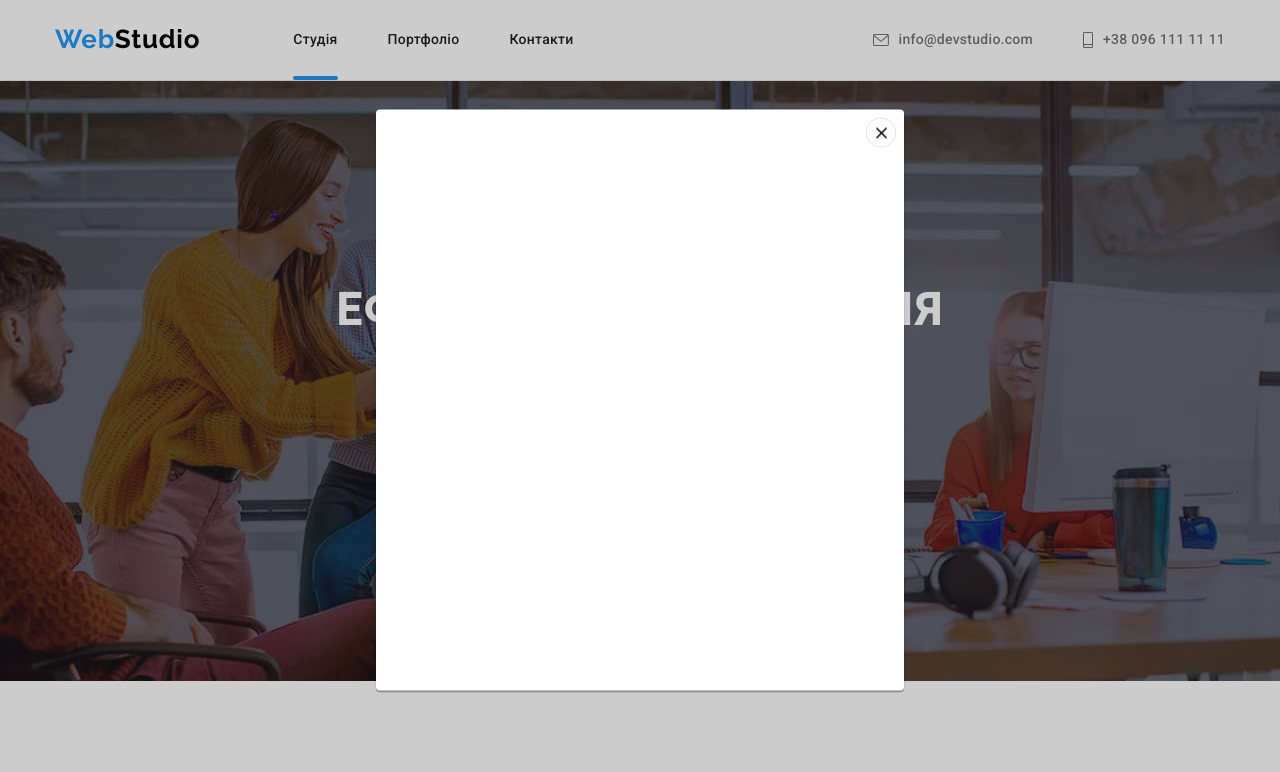
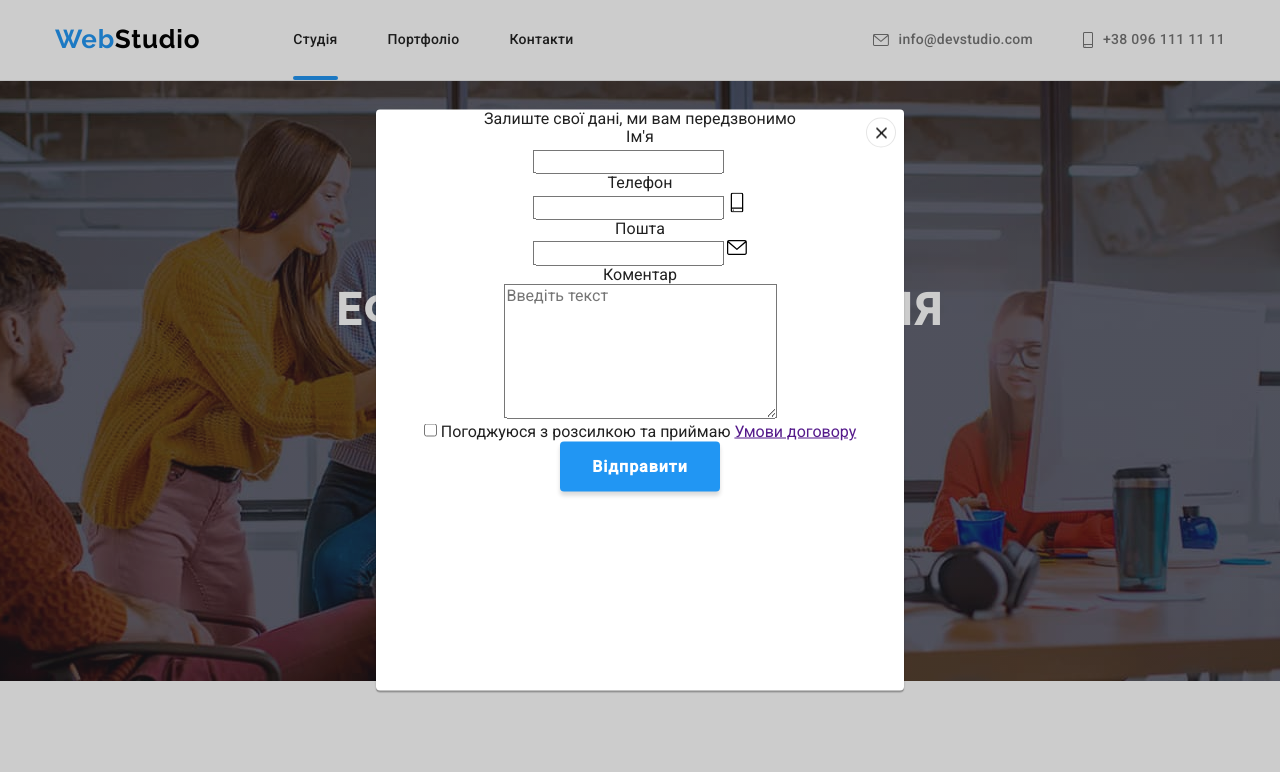
Before and after one commit to AndriiStepanchuk/goit-markup-hw-5, a plain HTML site: page index.html in a window 1280 px wide. Both pictures are taken after a click on the button "Замовити послугу". Shown: the top 772 px of the page. Drawn offline with nearby package versions, Linux system fonts and the light colour scheme.

Commit message:
Html for forms
Adding 2 forms: modal and subscription

```diff
--- a/css/styles.css
+++ b/css/styles.css
@@ -642,6 +642,15 @@ body {
     cursor: pointer;
 }
 
+.modal-title {
+    font-family: 'Roboto';
+    font-weight: 700;
+    font-size: 20px;
+    line-height: calc(23/20);
+    text-align: center;
+    letter-spacing: 0.03em;
+}
+
 /* KEYFRAMES */
 
 @keyframes heartbeat {
--- a/index.html
+++ b/index.html
@@ -48,6 +48,40 @@
             <div class="backdrop is-hidden" data-backdrop>
                 <div class="modal">
                     <button type="button" class="modal-close-btn" data-close-modal ><img src="./images/Close.png" alt="close" width="11" height="11"></button>
+                    <p class="modal-form-title">Залиште свої дані, ми вам передзвонимо</p>
+                    <form class="modal-form">
+                        <div class="modal-form-group" role="group">
+                            <label class="modal-form-label" for="user_name">Ім'я</label>
+                            <div class="modal-form-wrapper">
+                                <input class="modal-form-field" type="text" name="user_name" id="user_name">
+                                <svg class="modal-form-icon" width="20" height="20">
+                                    <use href="./images/icons.svg#"></use>
+                                </svg>
+                            </div>
+                            <label class="modal-form-label" for="user_phone">Телефон</label>
+                            <div class="modal-form-wrapper">
+                                <input class="modal-form-field" type="tel" name="user_phone" id="user_phone">
+                                <svg class="modal-form-icon" width="20" height="20">
+                                    <use href="./images/icons.svg#icon-smartphone"></use>
+                                </svg>
+                            </div>
+                            <label class="modal-form-label" for="user_email">Пошта</label>
+                            <div class="modal-form-wrapper">
+                                <input class="modal-form-field" type="email" name="user_email" id="user_email">
+                                <svg class="modal-form-icon" width="20" height="20">
+                                    <use href="./images/icons.svg#icon-envelope"></use>
+                                </svg>
+                            </div>
+                            <label class="modal-form-label" for="user_comment">Коментар</label>
+                            <br>
+                            <textarea class="modal-form-comment" name="user_comment" placeholder="Введіть текст" id="user_comment" cols="30" rows="7"></textarea>
+                        </div>
+                        <div class="" role="group">
+                            <input class="modal-form-field" type="checkbox" name="user_agreement" id="user_agreement">
+                            <label class="modal-form-agreement"for="user_agreement">Погоджуюся з розсилкою та приймаю <a href="">Умови договору</a></label>
+                            <button class="hero-btn button" type="submit">Відправити</button>
+                        </div>
+                    </form>
                 </div>
             </div>
         </section>
@@ -368,6 +402,13 @@
                     </li>
                 </ul>
             </div>
+            <div class="">
+                <form class="form-sign" action="">
+                    <h3 class="h3-like mb20px">Підпишіться на розсилку</h3>
+                    <input class="form-sign-field" type="email" placeholder="E-mail" name="email" id="email">
+                    <button class="hero-btn button" type="submit">Підписатися</button>
+                </form>
+            </div>
         </div>
     </footer>
     <script src="./js/header-scroll.js"></script>
```
